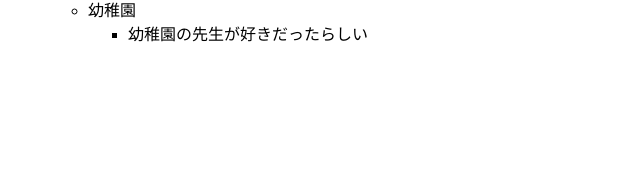
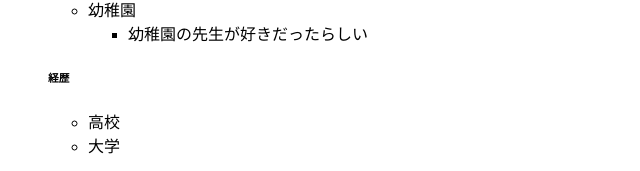
Before and after one commit to dahlia-momo/DSpro, a plain HTML site: page index.html in a window 1280 px wide. Shown: the part 626-797 px from the top of the page, without its empty margins (0-640 px from the left). Drawn offline with Linux system fonts and the light colour scheme.

Commit message:
経歴に高校以降を追加した

```diff
--- a/index.html
+++ b/index.html
@@ -32,5 +32,10 @@
                 <li>幼稚園の先生が好きだったらしい</li>
             </ul>
         </ul>
+        <h6>経歴</h6>
+        <ul>
+            <li>高校</li>
+            <li>大学</li>
+        </ul>
     </body>
 </html>
```
